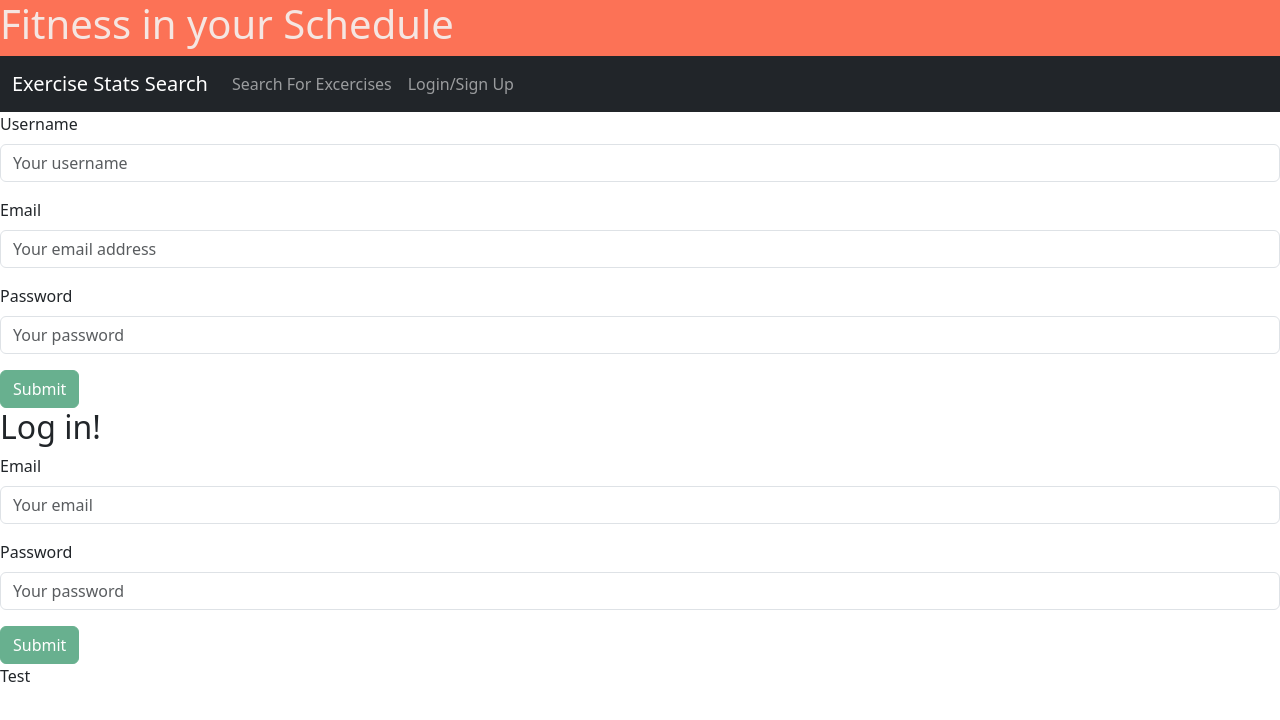
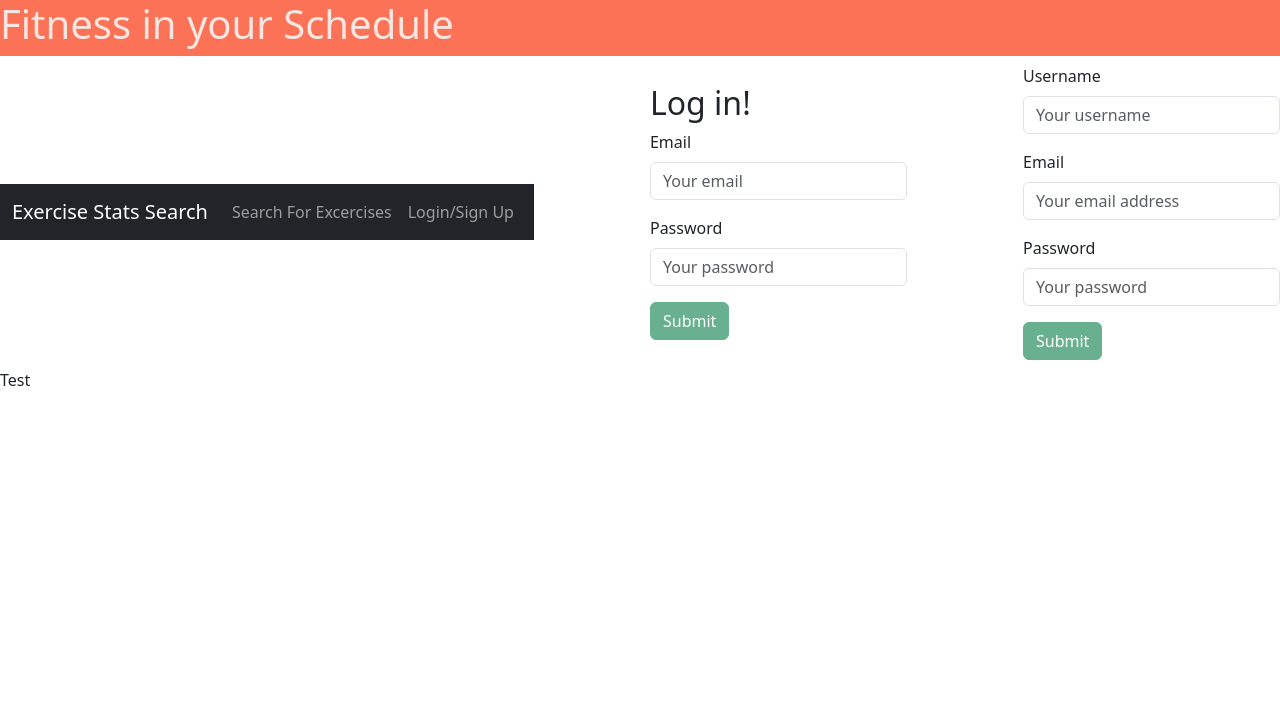
Before and after one commit to faithfechser/Fitness-in-your-Schedule, a React (Create React App) app in the folder client/: page / in a window 1280 px wide. Shown: the top 720 px of the page. Built offline with nearby package versions, Linux system fonts and the light colour scheme.

Commit message:
change code order

```diff
--- a/client/src/components/Navbar.js
+++ b/client/src/components/Navbar.js
@@ -10,7 +10,7 @@ const AppNavbar = () => {
     const [showModal, setShowModal] = useState(false);
 
     return (
-        <>
+        <div className='navbar'>
             <Navbar bg='dark' variant='dark' expand='lg'>
                 <Container fluid>
                     <Navbar.Brand as={Link} to='/'>
@@ -38,9 +38,9 @@ const AppNavbar = () => {
                 </Container>
             </Navbar>
             {/* set modal data up */}
+            <LoginForm show={showModal} onHide={() => setShowModal(false)} />
             <SignupForm show={showModal} onHide={() => setShowModal(false)} />
-            <LoginForm show={showModal} onHide={() => setShowModal(false)} />
-        </>
+        </div>
     );
 }
 
```
